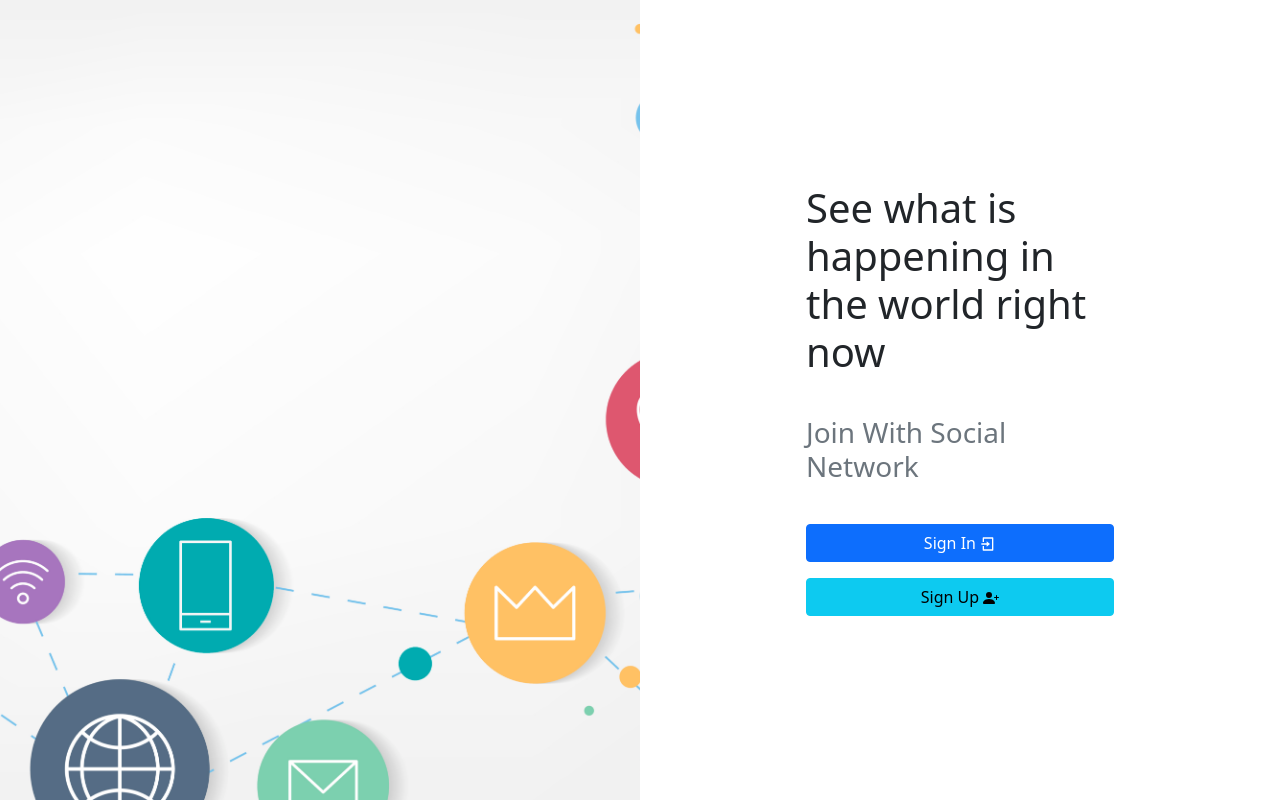
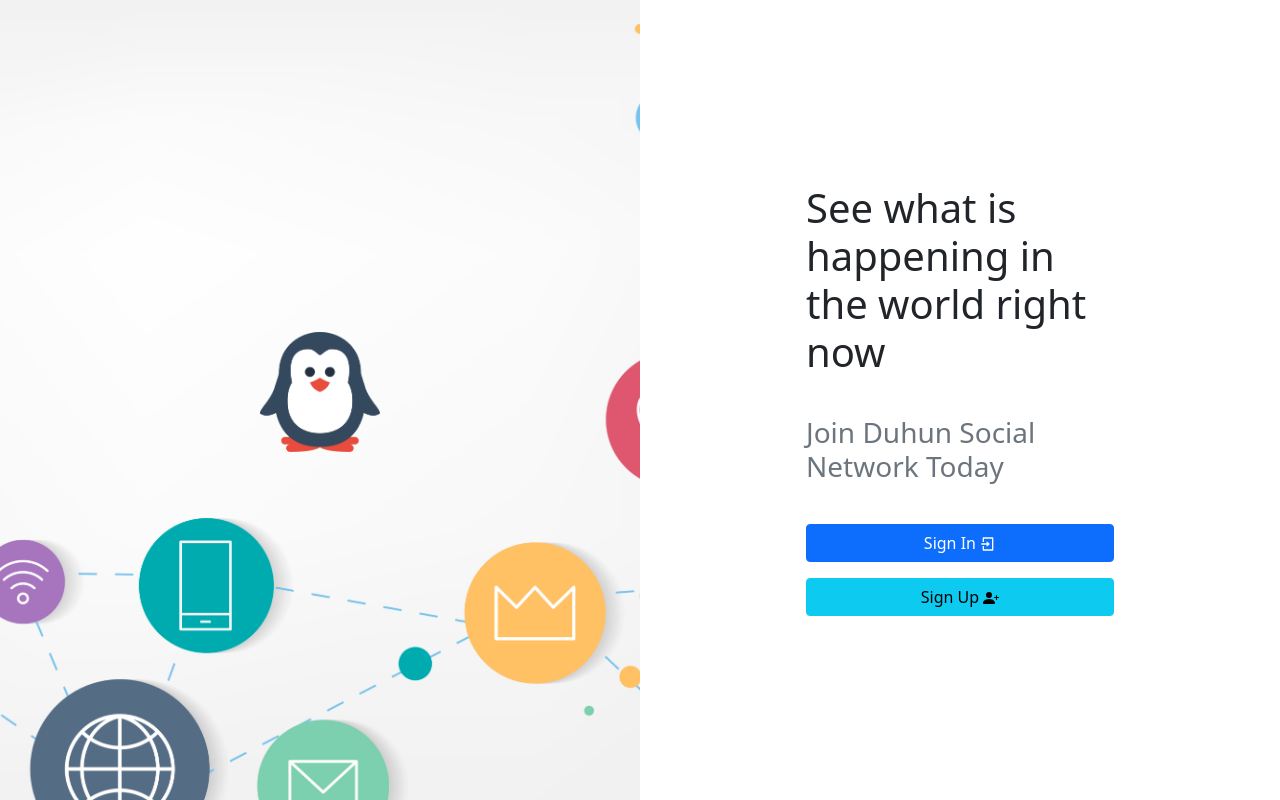
Before and after one commit to IT22277190/skillsync-frontend, a React (Create React App) app: page / in a window 1280 px wide. Built offline with nearby package versions, Linux system fonts and the light colour scheme.

Commit message:
homepage1

```diff
--- a/src/components/HomePage.js
+++ b/src/components/HomePage.js
@@ -18,7 +18,7 @@ import {RiLoginBoxLine} from "react-icons/ri";
 
 import styles from "./styles/HomePage.module.css";
 
-import psnLogo from "./assets/psn-logo-large.jpg";
+import psnLogo from "./assets/psn-logo-large.png";
 
 function HomePage() {
   const navigate = useNavigate();
@@ -34,11 +34,11 @@ function HomePage() {
       <Row className={styles.container}>
         <Col className={`${styles.colContainerLeft} ${styles.leftBackground}`}>
           <div>
-            {/* <Row>
+            <Row>
               <h3 className="my-3">
-              <img src={logo} alt="PSN logo" width={120} className="mb-3" />
+              <img src={psnLogo} alt="PSN logo" width={120} className="mb-3" />
               </h3>
-            </Row> */}
+            </Row>
           </div>
         </Col>
         <Col className={styles.colContainerRight}>
@@ -48,7 +48,7 @@ function HomePage() {
             </Row>
             <br />
             <Row>
-              <h3 className="text-secondary mb-3">Join With Social Network</h3>
+              <h3 className="text-secondary mb-3">Join Duhun Social Network Today</h3>
             </Row>{" "}
             <br />
             <Row>
```
